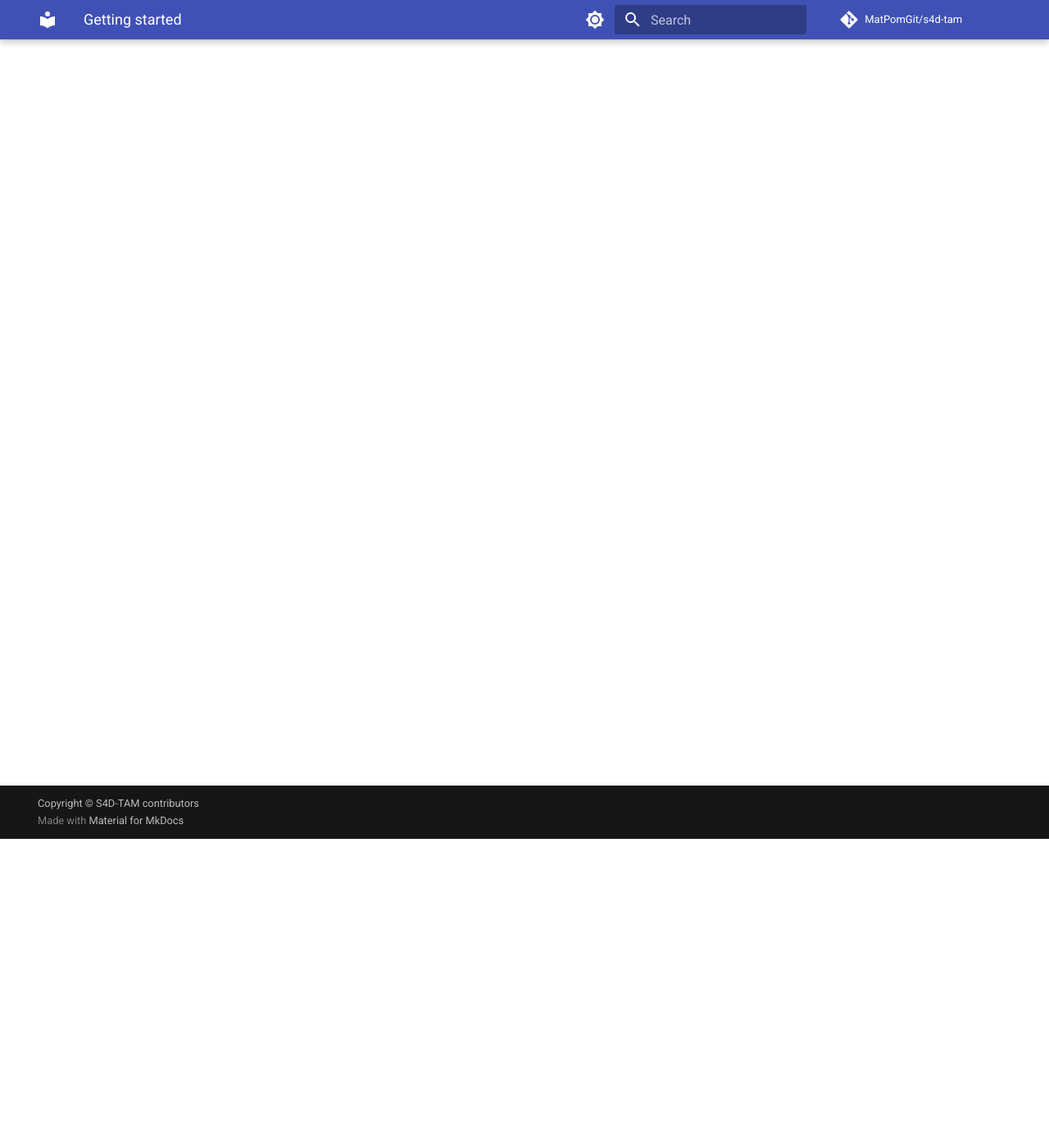
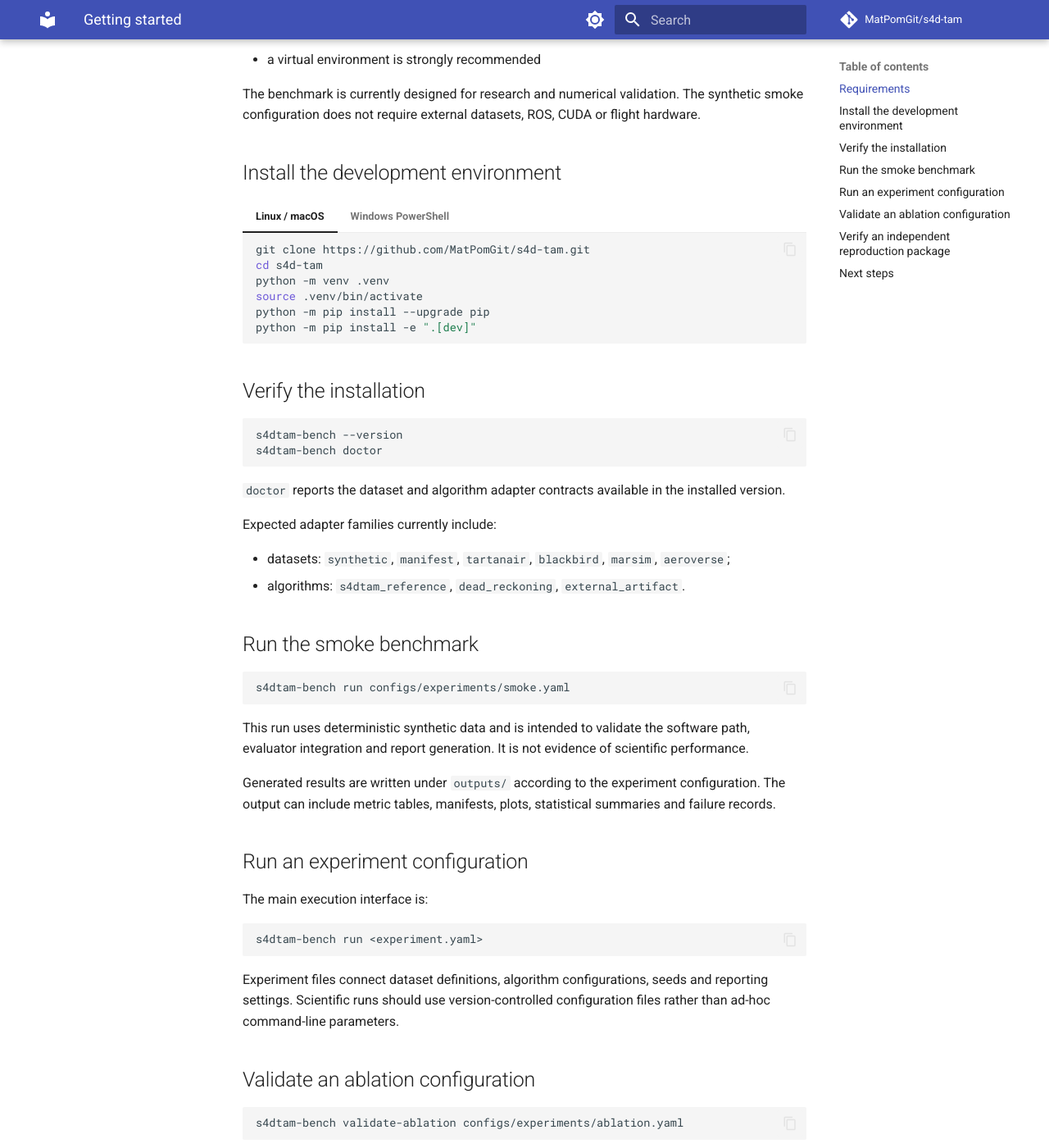
Before and after one commit to MatPomGit/s4d-tam, an MkDocs documentation site: the page built from docs/getting-started.md, in a window 1280 px wide and 1400 px high, scrolled down 377 px. Shown: the whole window at 82% size. Built offline with MkDocs 1.6.1 and Material for MkDocs 9.7.7, drawn with Linux system fonts in a browser that asks for light colours; comment, search, counter and statistics services are not loaded; some of the changed text lies outside the part shown.

Commit message:
docs: add complete getting started guide

````diff
--- a/docs/getting-started.md
+++ b/docs/getting-started.md
@@ -1 +1,96 @@
-TEMP
+# Getting started
+
+This page provides the shortest path from a clean Python environment to a validated S4D-TAM benchmark run.
+
+## Requirements
+
+- Python 3.10 or newer
+- Git
+- a virtual environment is strongly recommended
+
+The benchmark is currently designed for research and numerical validation. The synthetic smoke configuration does not require external datasets, ROS, CUDA or flight hardware.
+
+## Install the development environment
+
+=== "Linux / macOS"
+
+    ```bash
+    git clone https://github.com/MatPomGit/s4d-tam.git
+    cd s4d-tam
+    python -m venv .venv
+    source .venv/bin/activate
+    python -m pip install --upgrade pip
+    python -m pip install -e ".[dev]"
+    ```
+
+=== "Windows PowerShell"
+
+    ```powershell
+    git clone https://github.com/MatPomGit/s4d-tam.git
+    cd s4d-tam
+    py -m venv .venv
+    .\.venv\Scripts\Activate.ps1
+    python -m pip install --upgrade pip
+    python -m pip install -e ".[dev]"
+    ```
+
+## Verify the installation
+
+```bash
+s4dtam-bench --version
+s4dtam-bench doctor
+```
+
+`doctor` reports the dataset and algorithm adapter contracts available in the installed version.
+
+Expected adapter families currently include:
+
+- datasets: `synthetic`, `manifest`, `tartanair`, `blackbird`, `marsim`, `aeroverse`;
+- algorithms: `s4dtam_reference`, `dead_reckoning`, `external_artifact`.
+
+## Run the smoke benchmark
+
+```bash
+s4dtam-bench run configs/experiments/smoke.yaml
+```
+
+This run uses deterministic synthetic data and is intended to validate the software path, evaluator integration and report generation. It is not evidence of scientific performance.
+
+Generated results are written under `outputs/` according to the experiment configuration. The output can include metric tables, manifests, plots, statistical summaries and failure records.
+
+## Run an experiment configuration
+
+The main execution interface is:
+
+```bash
+s4dtam-bench run <experiment.yaml>
+```
+
+Experiment files connect dataset definitions, algorithm configurations, seeds and reporting settings. Scientific runs should use version-controlled configuration files rather than ad-hoc command-line parameters.
+
+## Validate an ablation configuration
+
+```bash
+s4dtam-bench validate-ablation configs/experiments/ablation.yaml
+```
+
+Use this before running confirmatory ablations. The validation step checks the structure against the benchmark's expected ablation variants.
+
+## Verify an independent reproduction package
+
+```bash
+s4dtam-bench verify-package <package-root> <spec.yaml>
+```
+
+This verifies an offline reproduction package against its declared specification. For independent replication, follow the full [reproduction package contract](independent-reproduction-package.md).
+
+## Next steps
+
+1. Read [Architecture](architecture.md) to understand the normalized contracts.
+2. Read [Datasets](datasets.md) before importing real data.
+3. Read [Methodology](methodology.md) and [Metrics](metrics.md) before interpreting results.
+4. Use [Reproducibility](reproducibility.md) for scientific experiments.
+5. Check the [Roadmap](roadmap.md) for implementation maturity and validation milestones.
+
+!!! warning "Scientific interpretation"
+    A successful smoke run means that the software path executes correctly. It does not validate the S4D-TAM research hypothesis, prove superiority over baselines or establish flight readiness.
````
